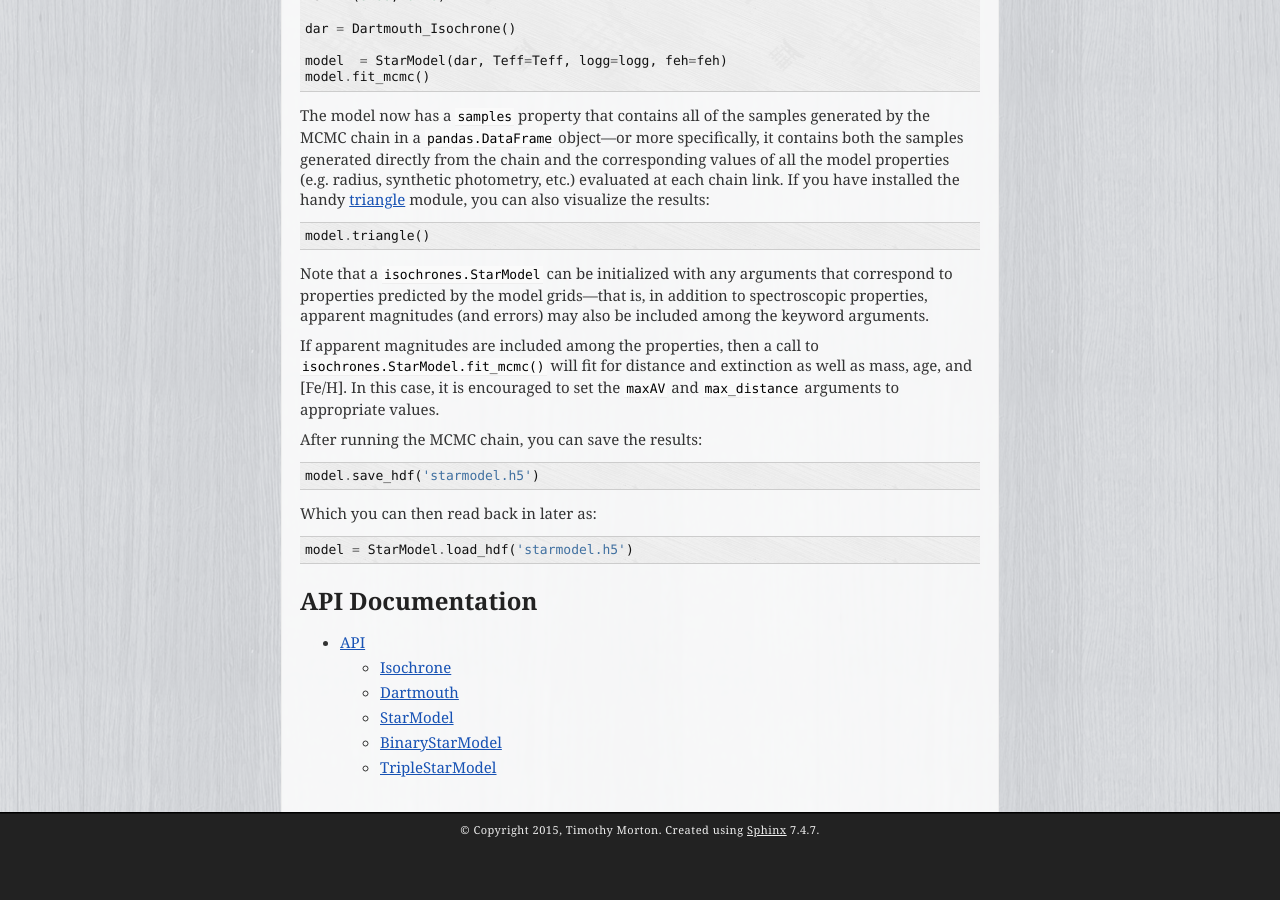
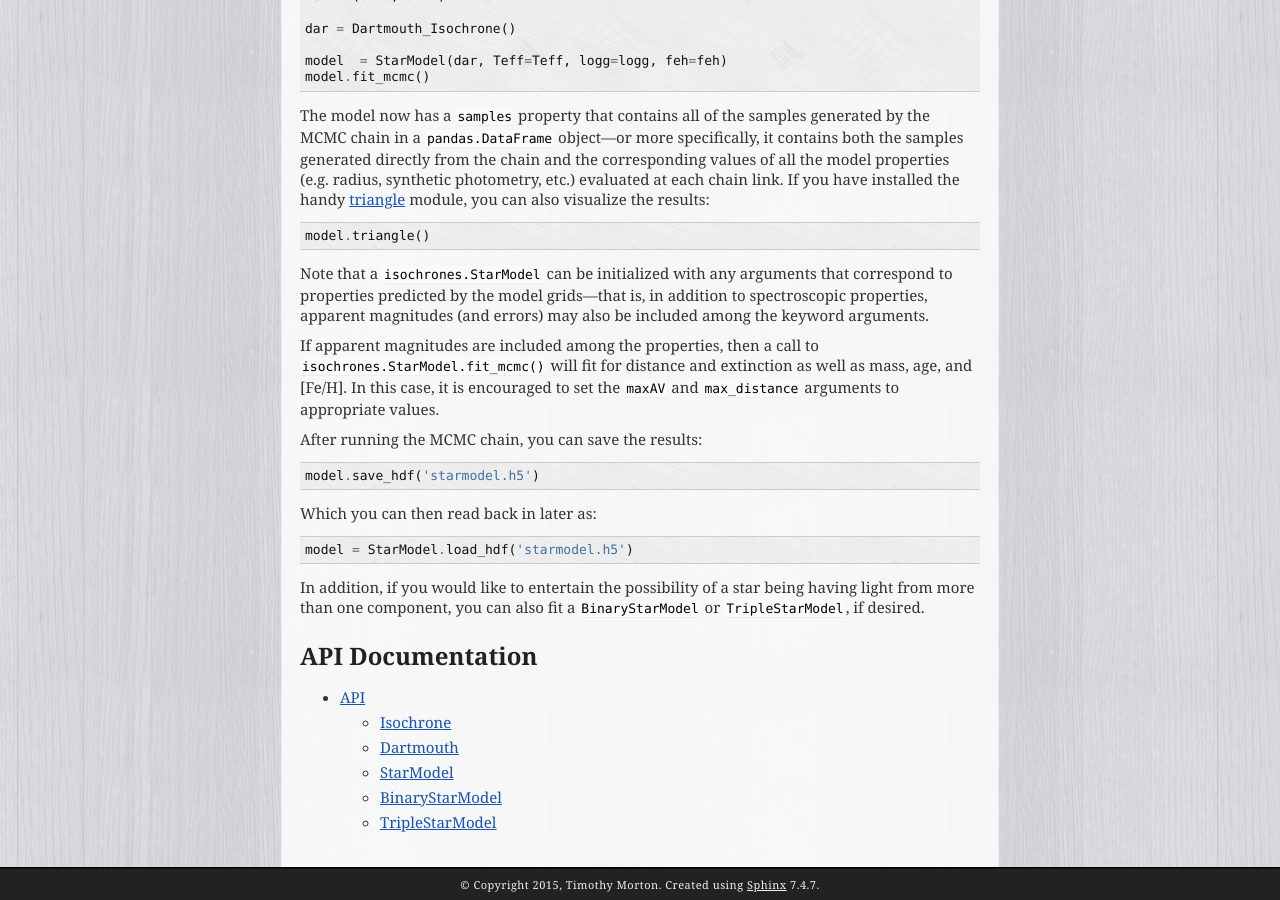
Before and after one commit to timothydmorton/isochrones, a Sphinx documentation site: the page built from docs/index.rst, in a window 1280 px wide and 900 px high, scrolled down 1227 px. Built offline with Sphinx 7.4.7, drawn with Linux system fonts in a browser that asks for light colours; before the commit the page ends 2072 px from its top, so only the background shows below that.

Commit message:
minor doc edits

```diff
--- a/docs/index.rst
+++ b/docs/index.rst
@@ -108,6 +108,9 @@ Which you can then read back in later as::
 
     model = StarModel.load_hdf('starmodel.h5')
 
+In addition, if you would like to entertain the possibility of a star
+being having light from more than one component, you can also fit a
+:class:`BinaryStarModel` or :class:`TripleStarModel`, if desired.
 
 API Documentation
 -----------------
```
